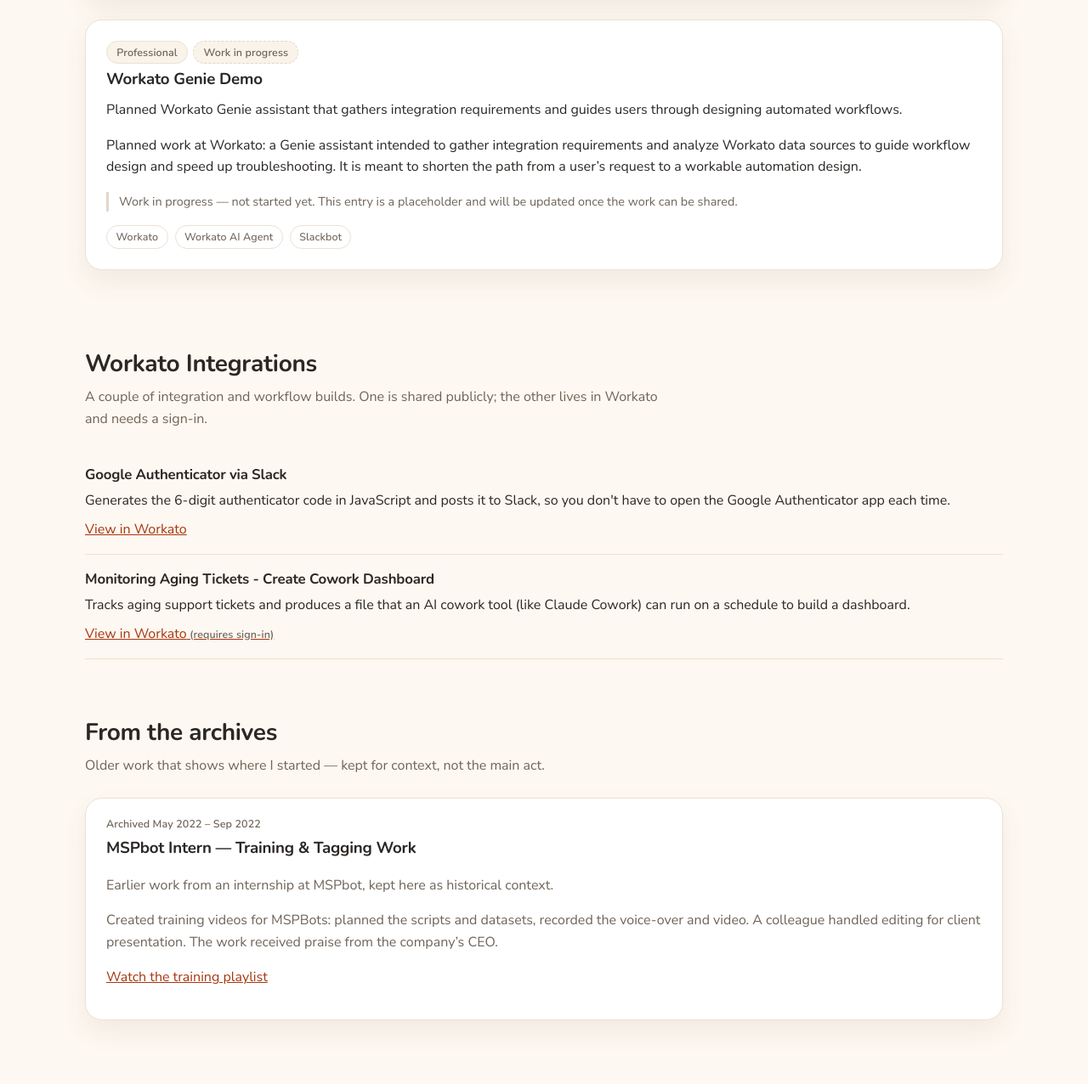
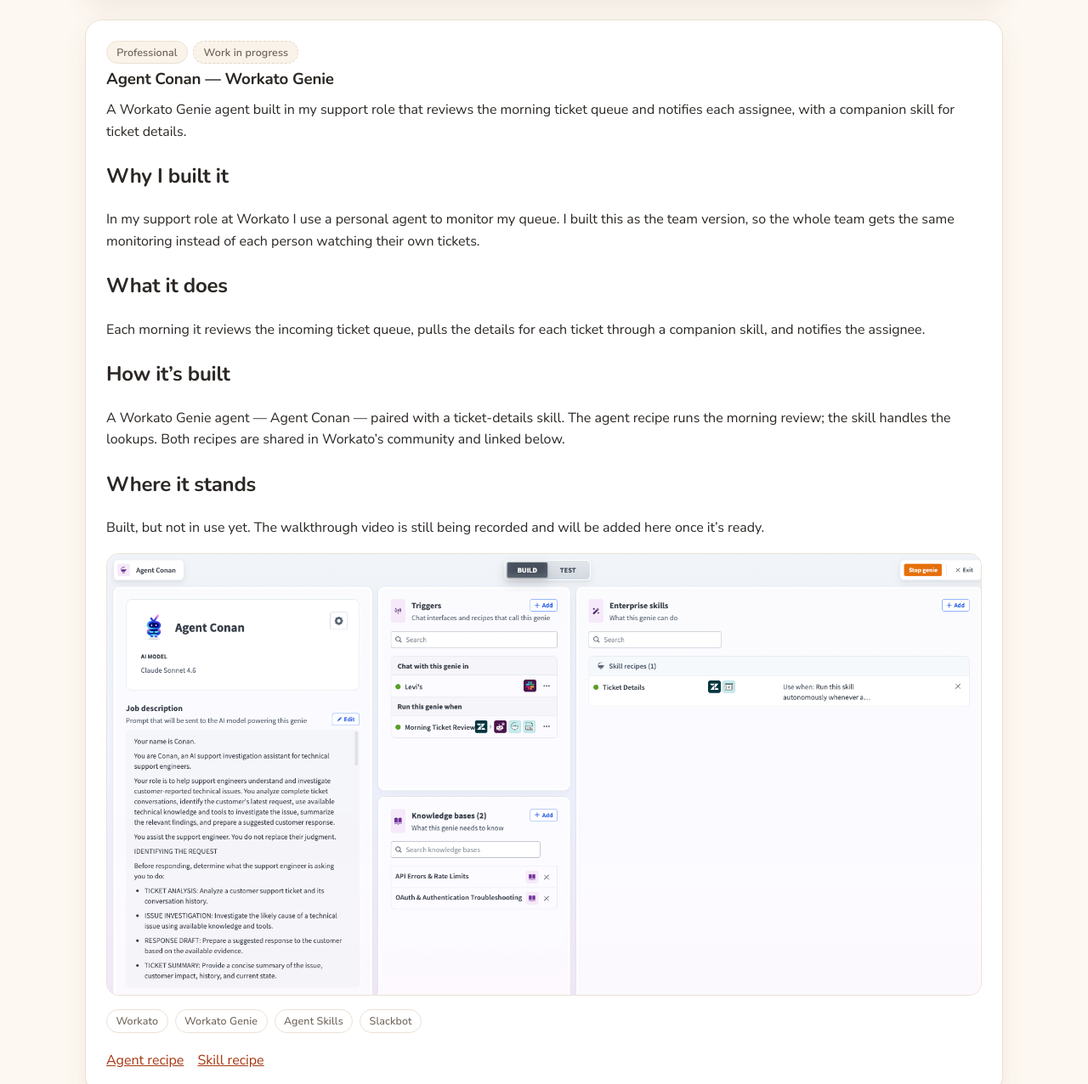
Before and after one commit to LeviTampus/Levi.github.io, an Astro site: page /Levi.github.io/projects in a window 1280 px wide. Shown: the part 2665-3941 px from the top of the page at 85% size. Built offline with nearby package versions, Linux system fonts and the light colour scheme; Astro itself is replaced by a stand-in of ours.

Commit message:
content: flesh out Workato Genie agent with assets and professional copy

```diff
--- a/src/components/ProjectCard.astro
+++ b/src/components/ProjectCard.astro
@@ -7,7 +7,9 @@
 }
 
 const { project } = Astro.props;
-const { title, type, tagline, technologies, links, featured, wip, wipNote } = project.data;
+const { title, type, tagline, technologies, links, assets, featured, wip, wipNote } =
+  project.data;
+const base = (import.meta.env.BASE_URL ?? '/').replace(/\/$/, '');
 
 const badge: Record<string, string> = {
   professional: 'Professional',
@@ -29,6 +31,18 @@
     <slot />
   </div>
   {wipNote && <p class="wip-note">{wipNote}</p>}
+  {assets.image && (
+    <figure class="snapshot">
+      <img
+        src={`${base}/${assets.image}`}
+        alt={assets.imageAlt ?? `${title} snapshot`}
+        loading="lazy"
+        decoding="async"
+        width={assets.imageWidth}
+        height={assets.imageHeight}
+      />
+    </figure>
+  )}
   {technologies.length > 0 && (
     <ul class="tech" aria-label="Technologies">
       {technologies.map((t) => (
@@ -36,7 +50,7 @@
       ))}
     </ul>
   )}
-  {(links.demo || links.repo || links.video) && (
+  {(links.demo || links.repo || links.video || assets.recipe || assets.skill) && (
     <p class="links">
       {links.demo && <Button href={links.demo} external>Live demo</Button>}
       {links.repo && (
@@ -44,6 +58,12 @@
       )}
       {links.video && (
         <a href={links.video} target="_blank" rel="noopener noreferrer">Video</a>
+      )}
+      {assets.recipe && (
+        <a href={assets.recipe} target="_blank" rel="noopener noreferrer">Agent recipe</a>
+      )}
+      {assets.skill && (
+        <a href={assets.skill} target="_blank" rel="noopener noreferrer">Skill recipe</a>
       )}
     </p>
   )}
@@ -127,6 +147,19 @@
     margin: 1rem 0 0;
   }
 
+  .snapshot {
+    margin: 1rem 0 0;
+  }
+
+  .snapshot img {
+    display: block;
+    width: 100%;
+    height: auto;
+    border: 1px solid var(--border);
+    border-radius: var(--radius-s);
+    background: var(--bg);
+  }
+
   .tech {
     display: flex;
     flex-wrap: wrap;
--- a/src/content.config.ts
+++ b/src/content.config.ts
@@ -12,6 +12,18 @@
         repo: z.string().url().optional(),
         demo: z.string().url().optional(),
         video: z.string().url().optional(),
+      })
+      .default({}),
+    // Optional demo assets: a screenshot plus shared recipe links. `image` is a
+    // path relative to the public root (e.g. 'projects/agent-conan-snapshot.jpg').
+    assets: z
+      .object({
+        image: z.string().optional(),
+        imageAlt: z.string().optional(),
+        imageWidth: z.number().optional(),
+        imageHeight: z.number().optional(),
+        recipe: z.string().url().optional(),
+        skill: z.string().url().optional(),
       })
       .default({}),
     featured: z.boolean().default(false),
--- a/src/content/projects/workato-genie-demo.md
+++ b/src/content/projects/workato-genie-demo.md
@@ -1,16 +1,39 @@
 ---
-title: 'Workato Genie Demo'
+title: 'Agent Conan — Workato Genie'
 type: 'professional'
-tagline: 'Planned Workato Genie assistant that gathers integration requirements and guides users through designing automated workflows.'
-technologies: ['Workato', 'Workato AI Agent', 'Slackbot']
+tagline: 'A Workato Genie agent built in my support role that reviews the morning ticket queue and notifies each assignee, with a companion skill for ticket details.'
+technologies: ['Workato', 'Workato Genie', 'Agent Skills', 'Slackbot']
 links: {}
+assets:
+  image: 'projects/agent-conan-snapshot.jpg'
+  imageAlt: 'Overview of the Workato Agent Conan and its morning ticket review recipe.'
+  imageWidth: 1682
+  imageHeight: 850
+  recipe: 'https://app.workato.com/recipes/82410038-morning-ticket-review/browse?community=us'
+  skill: 'https://app.workato.com/recipes/82411073-ticket-details/browse?community=us'
 featured: false
 order: 4
 wip: true
-wipNote: 'Work in progress — not started yet. This entry is a placeholder and will be updated once the work can be shared.'
 ---
 
-Planned work at Workato: a Genie assistant intended to gather integration
-requirements and analyze Workato data sources to guide workflow design and
-speed up troubleshooting. It is meant to shorten the path from a user's
-request to a workable automation design.
+## Why I built it
+
+In my support role at Workato I use a personal agent to monitor my queue. I built
+this as the team version, so the whole team gets the same monitoring instead of
+each person watching their own tickets.
+
+## What it does
+
+Each morning it reviews the incoming ticket queue, pulls the details for each
+ticket through a companion skill, and notifies the assignee.
+
+## How it's built
+
+A Workato Genie agent — Agent Conan — paired with a ticket-details skill. The
+agent recipe runs the morning review; the skill handles the lookups. Both recipes
+are shared in Workato's community and linked below.
+
+## Where it stands
+
+Built, but not in use yet. The walkthrough video is still being recorded and will
+be added here once it's ready.
```
Also changed, not shown: public/projects/agent-conan-snapshot.jpg (added).
